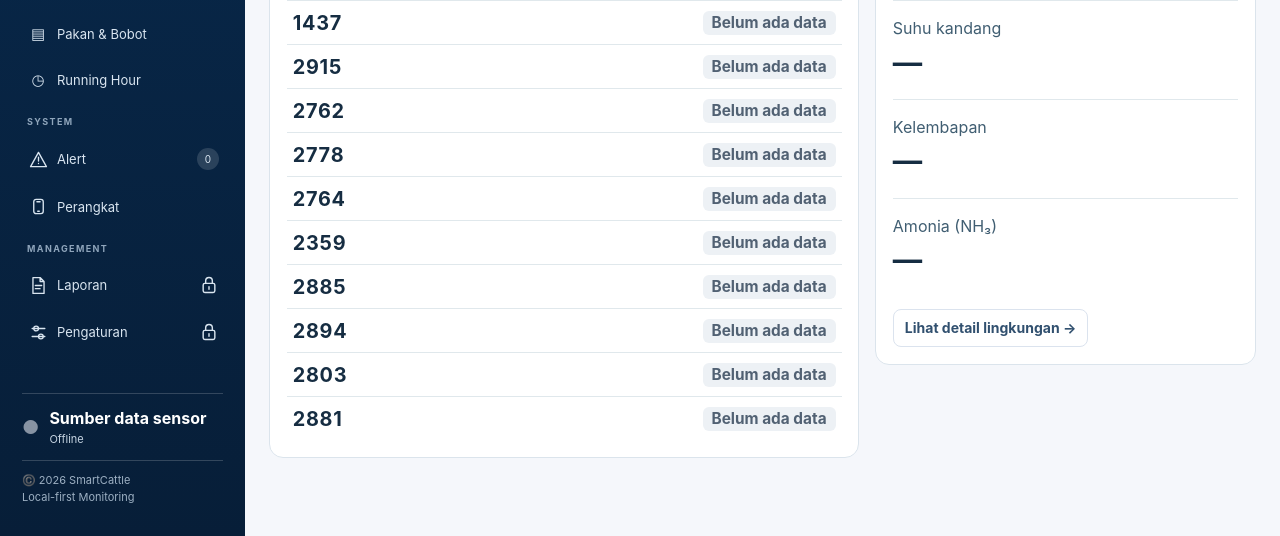
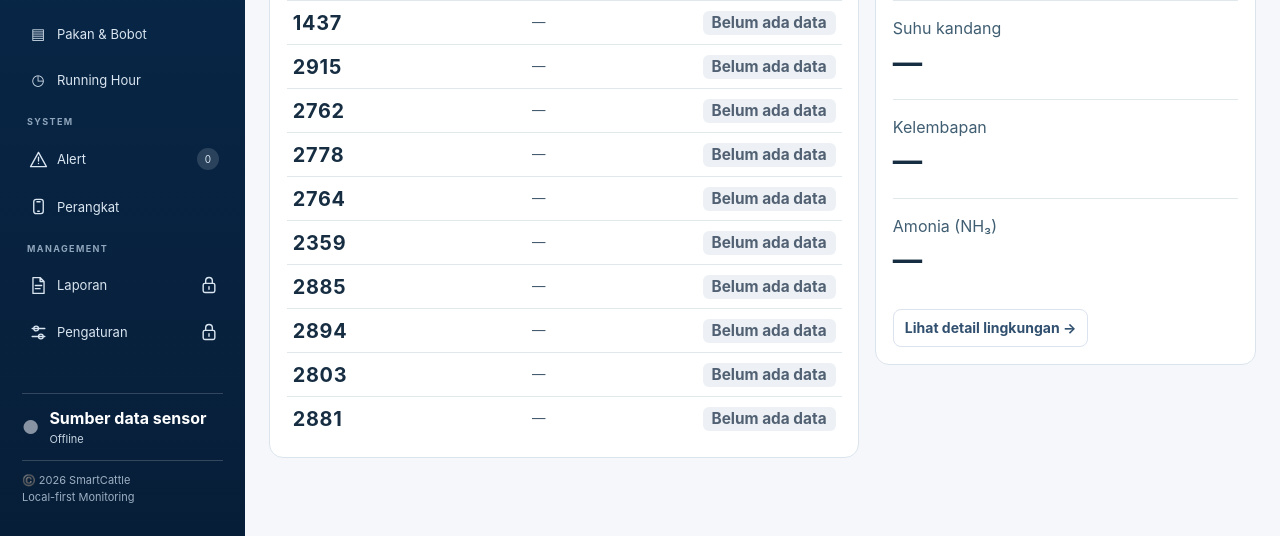
Before and after one commit to kanifunnazim-beep/smartcattle, a plain HTML site: page index.html in a window 1280 px wide. Shown: the part 264-800 px from the top of the page. Drawn offline with Linux system fonts and the light colour scheme; no server answers.

Commit message:
Add files via upload

```diff
--- a/overview-board.css
+++ b/overview-board.css
@@ -19,3 +19,7 @@
 #herdBoard dd{font-size:clamp(22px,2.3vw,40px);font-weight:750;margin:0}
 @media(min-width:761px) and (max-height:740px){#herdBoard header small{display:none}#hbRows button{min-height:clamp(25px,5vh,36px)}}
 @media(max-width:760px){#herdBoard .hb-grid{grid-template-columns:1fr}#hbRows button{min-height:44px}}
+#hbRows button{display:grid;grid-template-columns:minmax(3em,.7fr) minmax(0,1.45fr) minmax(max-content,1fr);gap:6px;text-align:left}
+#hbRows small{font-size:clamp(12px,1.05vw,20px);color:#445b70;text-align:center}
+#hbRows span{justify-self:end;text-align:center}
+@media(max-width:390px){#hbRows button{grid-template-columns:auto 1fr auto;gap:3px;padding-inline:0}#hbRows span{padding-inline:4px}}
--- a/overview-board.js
+++ b/overview-board.js
@@ -1,22 +1,33 @@
 (() => {
   const node=id=>document.getElementById(id);
   const rows=new Map();
-  const labels={Critical:['urgent','Segera periksa'],Warning:['warn','Perlu perhatian'],'Periksa sensor':['warn','Periksa sensor'],Normal:['ok','Normal']};
+  const labels={Critical:['urgent','Perlu tindakan'],Warning:['urgent','Perlu tindakan'],'Periksa sensor':['warn','Periksa sensor'],Normal:['ok','Normal']};
   function write(el,text){if(el.textContent!==text)el.textContent=text}
+  const clock=new Intl.DateTimeFormat('id-ID',{timeZone:'Asia/Jakarta',hour:'2-digit',minute:'2-digit',hourCycle:'h23'});
+  const dateFmt=new Intl.DateTimeFormat('id-ID',{timeZone:'Asia/Jakarta',day:'numeric',month:'short',year:'numeric'});
   function draw(){
     if(document.hidden || !node('page-overview').classList.contains('active'))return;
+    const now=Date.now(), day=t=>Math.floor((t+7*3600000)/86400000);
     for(const cow of cattle){
-      let badge=rows.get(cow.id);
-      if(!badge){
+      let row=rows.get(cow.id);
+      if(!row){
         const btn=document.createElement('button'), tag=document.createElement('strong');
-        badge=document.createElement('span'); tag.textContent=window.scCowLabel(cow.id);
-        btn.type='button'; btn.append(tag,badge);
+        row={time:document.createElement('small'),badge:document.createElement('span')};
+        tag.textContent=window.scCowLabel(cow.id);
+        btn.type='button'; btn.append(tag,row.time,row.badge);
         btn.onclick=()=>{showPage('cattle'); selectCow(cow.id)};
-        node('hbRows').append(btn); rows.set(cow.id,badge);
+        node('hbRows').append(btn); rows.set(cow.id,row);
       }
-      const current=cow.hasSensorData && connectionState(cow.recordedAt,'health')==='Online';
-      const [tone,label]=current && labels[cow.measurementStatus] || ['muted',cow.hasSensorData?'Data tidak terkini':'Belum ada data'];
-      badge.className=tone; write(badge,label);
+      const t=dataTime(cow.recordedAt), valid=cow.hasSensorData && Number.isFinite(t) && t<=now+60000;
+      const age=day(now)-day(t);
+      const key=[valid,t,age,cow.hasSensorData,cow.measurementStatus].join('|');
+      if(row.key===key)continue;
+      row.key=key;
+      const when=valid?(age===0?'Hari ini':age===1?'Kemarin':dateFmt.format(t))+', '+clock.format(t):'—';
+      write(row.time,when);
+      row.time.title=valid?'Waktu pembacaan (WIB)':'';
+      const [tone,label]=valid?(labels[cow.measurementStatus]||['warn','Periksa sensor']):['muted',cow.hasSensorData?'Periksa waktu':'Belum ada data'];
+      row.badge.className=tone; write(row.badge,label);
     }
     const sample=environmentSample;
     const live=connectionState(sample?.recorded_at,'environment')==='Online';
```
